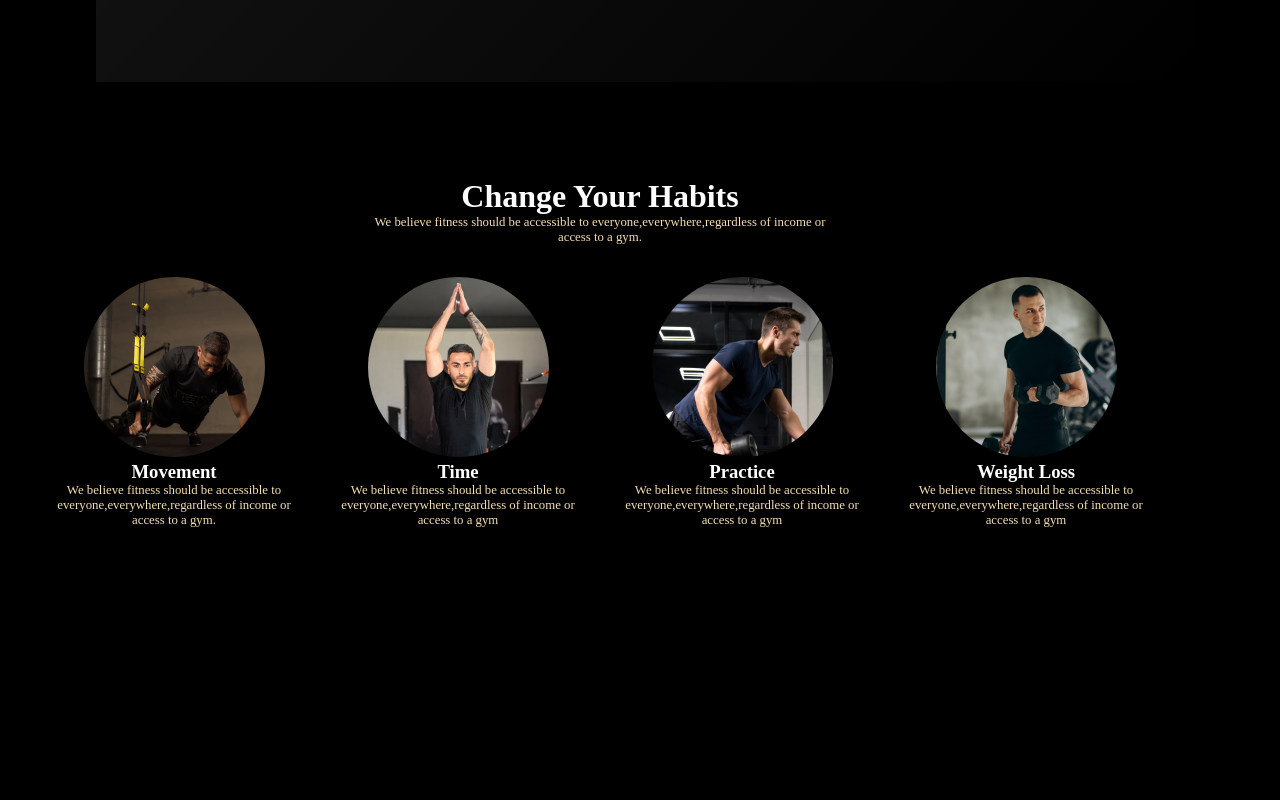
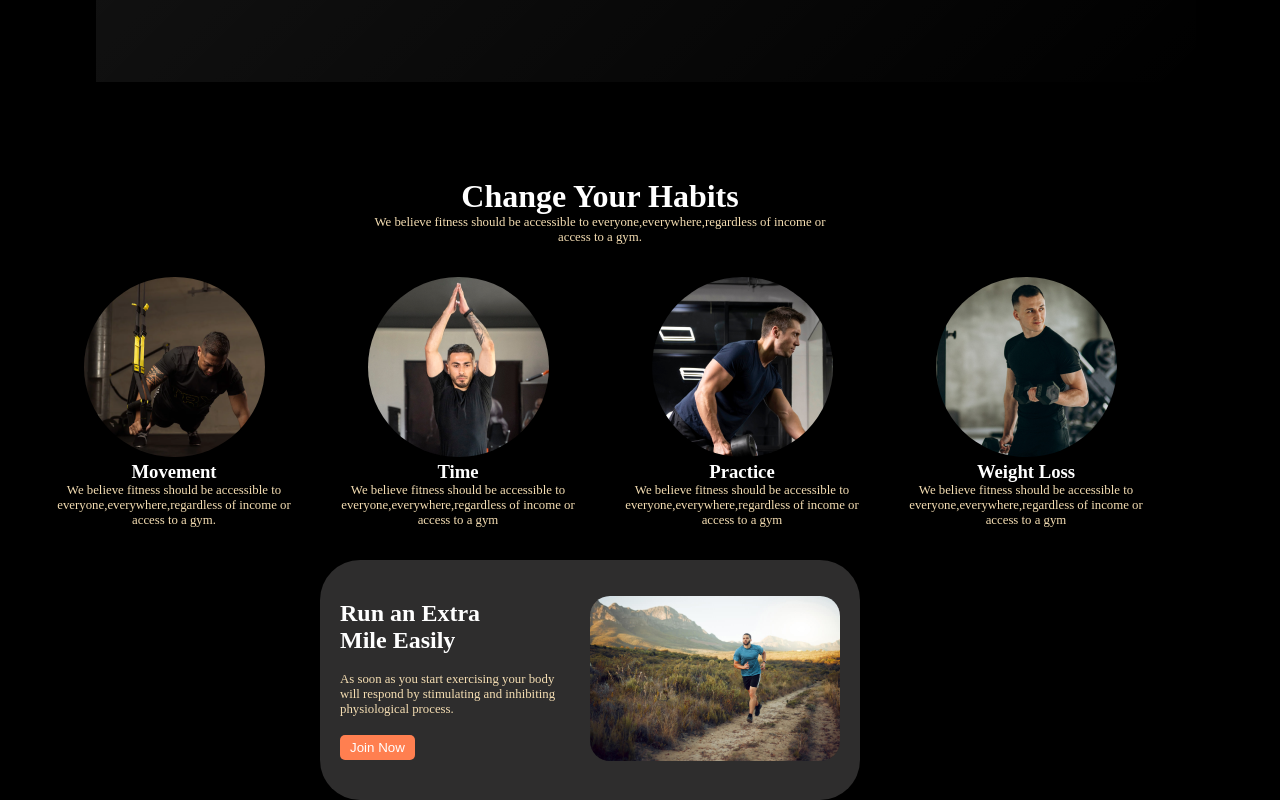
Before and after one commit to rabeya-poly/assin02-after-independent, a plain HTML site: page index.html in a window 1280 px wide. Shown: the part 746-1546 px from the top of the page. Before the commit the page ends 1306 px from the top, so only its background shows below. Drawn offline with Linux system fonts and the light colour scheme; a web font is replaced by a local one.

Commit message:
added change responive section finish

```diff
--- a/index.html
+++ b/index.html
@@ -73,6 +73,17 @@
            </div>
 
         </div>
+        <!-- run section -->
+         <div class="run-container">
+            <div class="run-description">
+                <h2>Run an Extra<br> Mile Easily</h2><br>
+                <p class="p1">As soon as you start exercising your body will respond by stimulating and inhibiting physiological process.</p><br>
+               <a href=""><button class="btn6">Join Now</button></a>
+            </div>
+            <div class="run-img">
+            <img src="images/run.jpg" alt="">
+            </div>
+         </div>
     </main>
     <footer></footer>
 </body>
--- a/style.css
+++ b/style.css
@@ -62,7 +62,7 @@ border: none;
 .nav-left{
 font-style: italic;
 font-weight: 800;
-color: rgb(230,23,60,1);
+color: coral;
 font-size: 1.6rem;
 margin-left: 15%;
 
@@ -106,7 +106,7 @@ font-size: 1.4rem;
 
 }
 .btn1{
-  background-color: rgb(230,23,60,1);
+  background-color: coral;
   border-radius: 8px;
   padding: 4px;
   border: none;
@@ -191,12 +191,42 @@ padding: 2rem;
   align-items: center;
   text-align: center;
 }
+/* run style */
+.run-img img{
+width: 250px;
+border-radius: 20px;
+
+}
+.run-container{
+  display: flex;
+  width: 500px;
+  height: 200px;
+  padding: 20px 20px;
+  justify-content: space-around;
+  align-items: center;
+  align-content: center;
+  margin-left: 20rem;
+  justify-items: center;
+  column-gap: 2rem;
+  background-color: rgb(46, 45, 45);
+  box-shadow: 0 8px 32px 0 (rgb(0, 0, 0, 0.27));
+  border-radius: 40px;
+}
+.btn6{
+  color:white;
+  width: fit-content;
+  padding: 5px 10px;
+  background-color: coral;
+  border-radius: 5px;
+  border: none;
+}
 /* resposive for mobile */
 @media screen and (max-width: 575px){
   .nav-right{
     display: none;
   }
-  .body{
+  .body,
+  .run-container{
     display: flex;
     flex-direction: column;
   }
@@ -239,4 +269,15 @@ padding: 2rem;
   align-items: center;
   width: 100%;
 }
+.run-container{
+  width: 100%;
+  margin: 0;
+  padding: 0;
+  height: 100%;
+  justify-content: center;
+  justify-items: center;
+  align-items: center;
+  text-align: center;
+  row-gap: 1rem;
 }
+}
```
